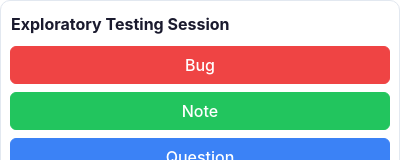
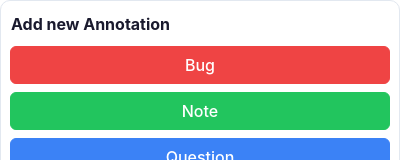
Before and after one commit to morvader/ExploratoryTestingChromeExtension, a browser extension: page popup.html in a window 400 px wide. Shown: the top 160 px of the page. Drawn offline with Linux system fonts and the light colour scheme.

Commit message:
new screenshots

```diff
--- a/popup.html
+++ b/popup.html
@@ -13,7 +13,7 @@
 <body>
     <div class="card">
         <div class="card-header">
-            <h5>Exploratory Testing Session</h5>
+            <h5>Add new Annotation</h5>
         </div>
 
         <div class="card">
```
Also changed, not shown: manifest.json, screenshots/crop.png (added), screenshots/crop_annotation.png (added), screenshots/main_v2.png (added), screenshots/report_v2.png (added).
